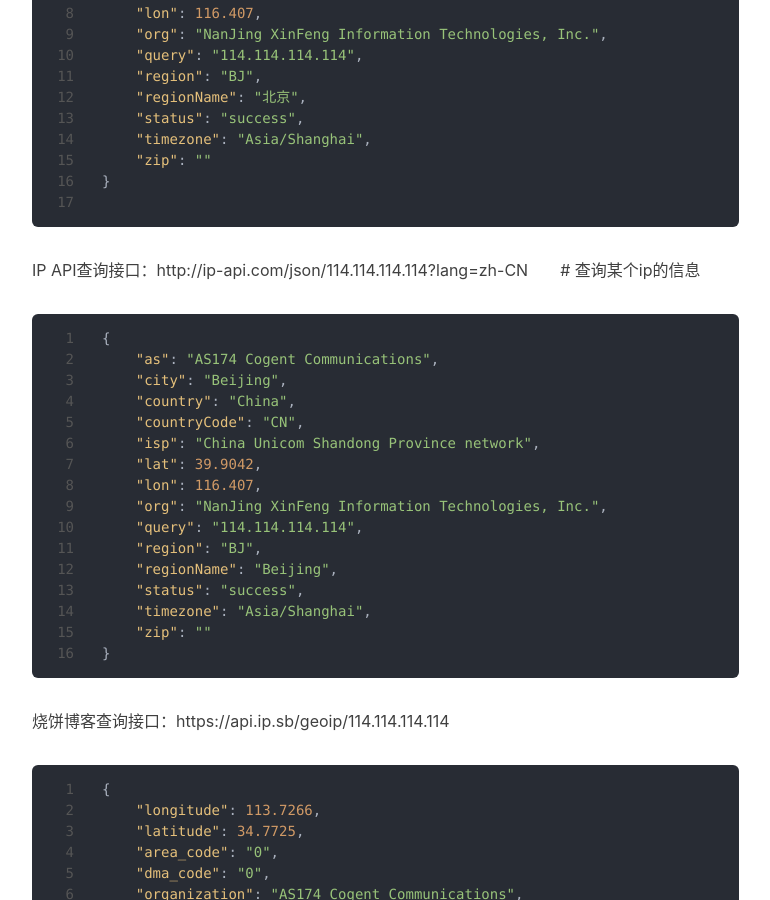
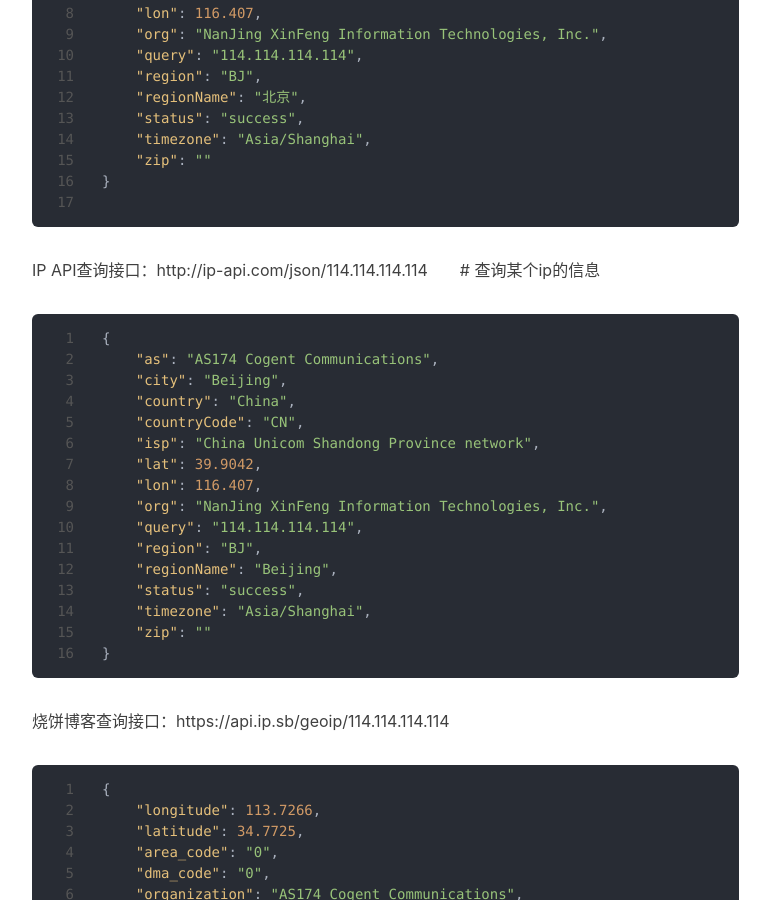
Before and after one commit to playboyzhang/playboyzhang.github.io, a Jekyll site: the page built from _posts/2018-10-12-js-ip-interface.md, in a window 1280 px wide and 900 px high, scrolled down 4812 px. Shown: the whole window, without its empty margins (233-1003 px from the left). Built offline with Jekyll 4.4.1, drawn with Linux system fonts in a browser that asks for light colours; nearby versions of some CDN libraries; comment, search, counter and statistics services are not loaded; some of the changed lines change nothing that is shown.

Commit message:
uodate the wrong url of js-ip

````diff
--- a/_posts/2018-10-12-js-ip-interface.md
+++ b/_posts/2018-10-12-js-ip-interface.md
@@ -201,7 +201,7 @@
 
 ```
 
-IP  API查询接口：http://ip-api.com/json/114.114.114.114?lang=zh-CN　　# 查询某个ip的信息
+IP  API查询接口：http://ip-api.com/json/114.114.114.114　　# 查询某个ip的信息
 ```json
 {
     "as": "AS174 Cogent Communications",
````
